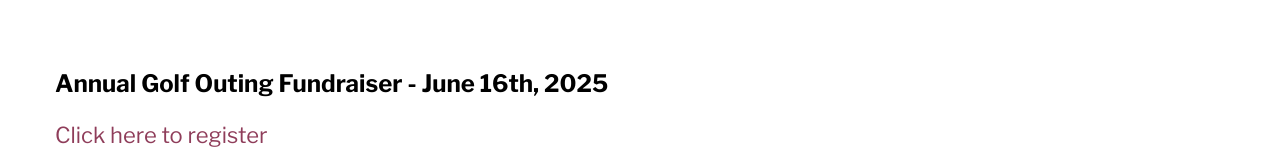
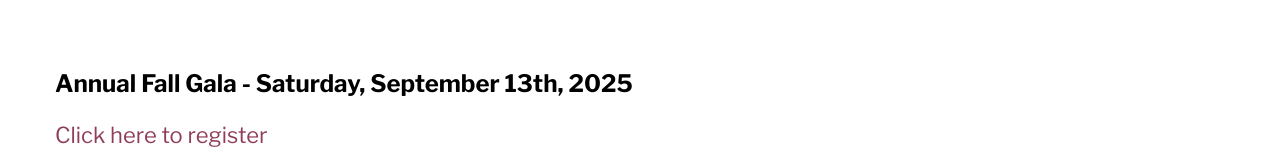
Before and after one commit to mykeld74/essentialstrides, a SvelteKit app: page /fundraising-events in a window 1280 px wide. Shown: the part 410-570 px from the top of the page. Built offline with nearby package versions, Linux system fonts and the light colour scheme.

Commit message:
update golf event

```diff
--- a/src/routes/fundraising-events/+page.svelte
+++ b/src/routes/fundraising-events/+page.svelte
@@ -5,10 +5,10 @@
 <div class="contentContainer">
 	<h1 class="headline">Fundraising Events</h1>
 	<div class="eventContainer">
-		<h2>Annual Golf Outing Fundraiser - June 16th, 2025</h2>
+		<h2>Annual Fall Gala - Saturday, September 13th, 2025</h2>
 
 		<a
-			href="https://ubmeevents.com/event/8efb2757-c2c0-435c-b6f9-610807c5af27"
+			href="https://ubmeevents.com/event/896d36ab-0f05-4dcf-8c33-75767000cb09"
 			target="_blank"
 			rel="noopener noreferrer"
 			class="eventLink"
```
